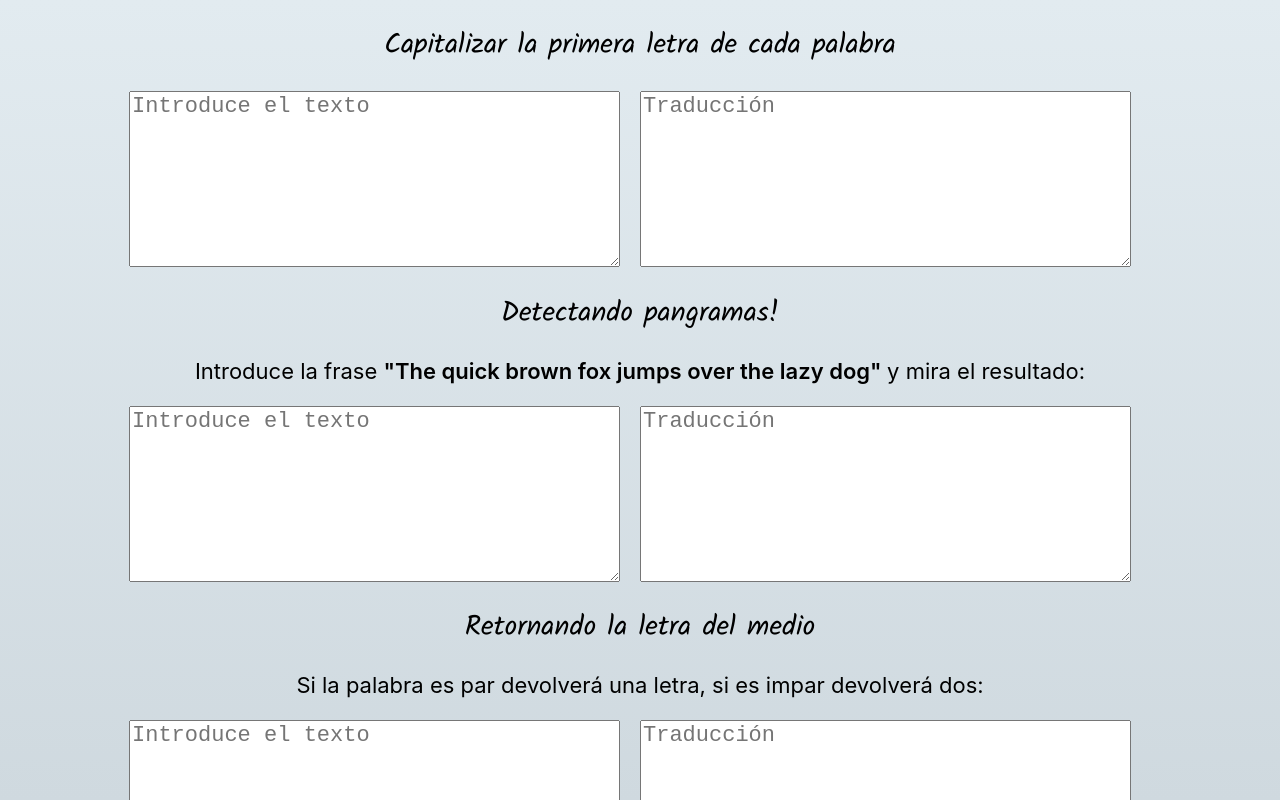
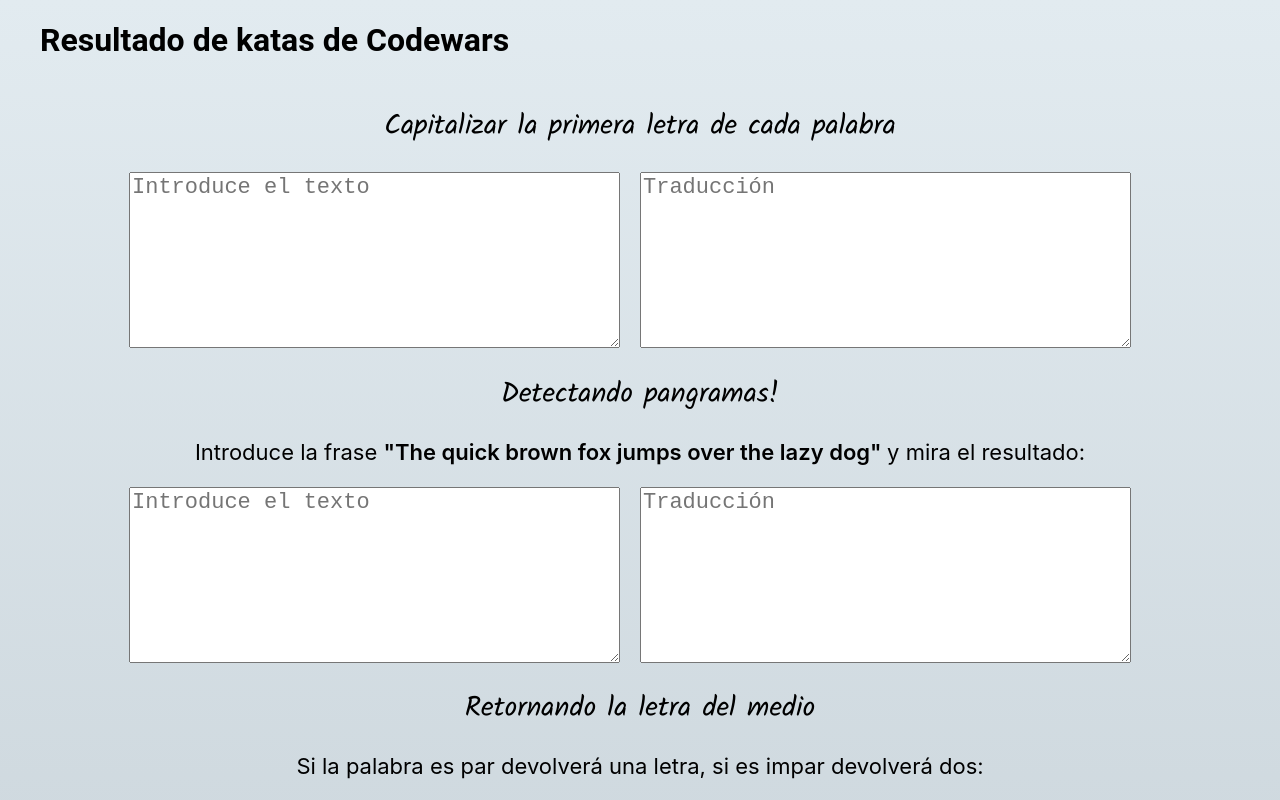
Before and after one commit to nataliamateo/Katas, a React (Create React App) app: page / in a window 1280 px wide. Shown: the top 800 px of the page. Built offline with nearby package versions, Linux system fonts and the light colour scheme.

Commit message:
Apply new font and clean index

```diff
--- a/public/index.html
+++ b/public/index.html
@@ -4,38 +4,16 @@
     <meta charset="utf-8" />
     <link rel="icon" href="%PUBLIC_URL%/favicon.ico" />
     <link href="https://fonts.googleapis.com/css2?family=Kalam&display=swap" rel="stylesheet" />
+    <link href="https://fonts.googleapis.com/css2?family=Kalam&display=swap" rel="stylesheet" />
     <meta name="viewport" content="width=device-width, initial-scale=1" />
     <meta name="theme-color" content="#000000" />
-    <meta name="description" content="Web site created using create-react-app" />
+    <meta name="Katas" content="Katas" />
     <link rel="apple-touch-icon" href="%PUBLIC_URL%/logo192.png" />
-    <!--
-      manifest.json provides metadata used when your web app is installed on a
-      user's mobile device or desktop. See https://developers.google.com/web/fundamentals/web-app-manifest/
-    -->
     <link rel="manifest" href="%PUBLIC_URL%/manifest.json" />
-    <!--
-      Notice the use of %PUBLIC_URL% in the tags above.
-      It will be replaced with the URL of the `public` folder during the build.
-      Only files inside the `public` folder can be referenced from the HTML.
-
-      Unlike "/favicon.ico" or "favicon.ico", "%PUBLIC_URL%/favicon.ico" will
-      work correctly both with client-side routing and a non-root public URL.
-      Learn how to configure a non-root public URL by running `npm run build`.
-    -->
     <title>React App</title>
   </head>
   <body>
     <noscript>You need to enable JavaScript to run this app.</noscript>
     <div id="root"></div>
-    <!--
-      This HTML file is a template.
-      If you open it directly in the browser, you will see an empty page.
-
-      You can add webfonts, meta tags, or analytics to this file.
-      The build step will place the bundled scripts into the <body> tag.
-
-      To begin the development, run `npm start` or `yarn start`.
-      To create a production bundle, use `npm run build` or `yarn build`.
-    -->
   </body>
 </html>
--- a/src/components/App.js
+++ b/src/components/App.js
@@ -7,6 +7,7 @@
 const App = () => {
   return (
     <div className='App'>
+      <h1 className='App__title'>Resultado de katas de Codewars</h1>
       <Kata1 />
       <Kata2 />
       <Kata3 />
--- a/src/stylesheets/App.scss
+++ b/src/stylesheets/App.scss
@@ -1,5 +1,7 @@
-// .App {
-//     display: flex;
-//     flex-direction: row;
-//     justify-content: center;
-// }
+.App {
+  &__title {
+    font-family: 'Kalam';
+    font-family: 'Roboto', sans-serif;
+    padding-left: 40px;
+  }
+}
```
